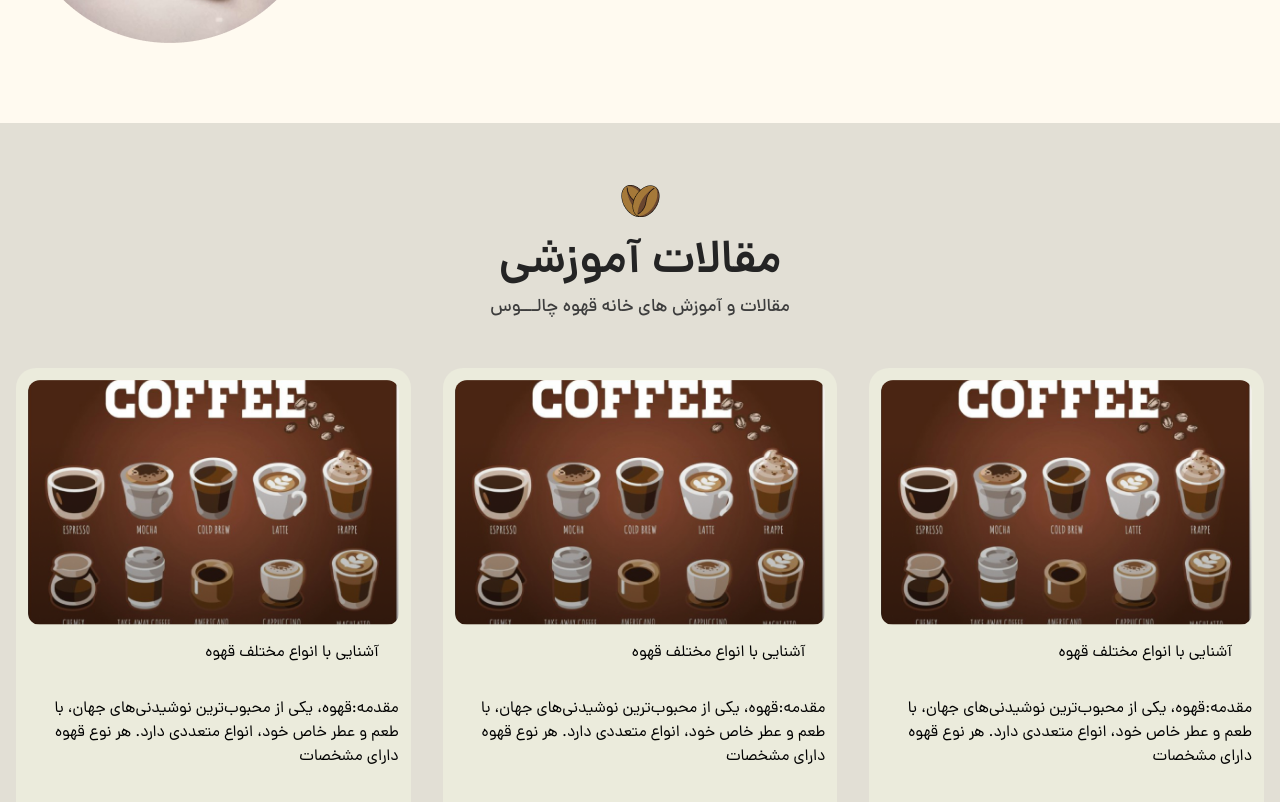
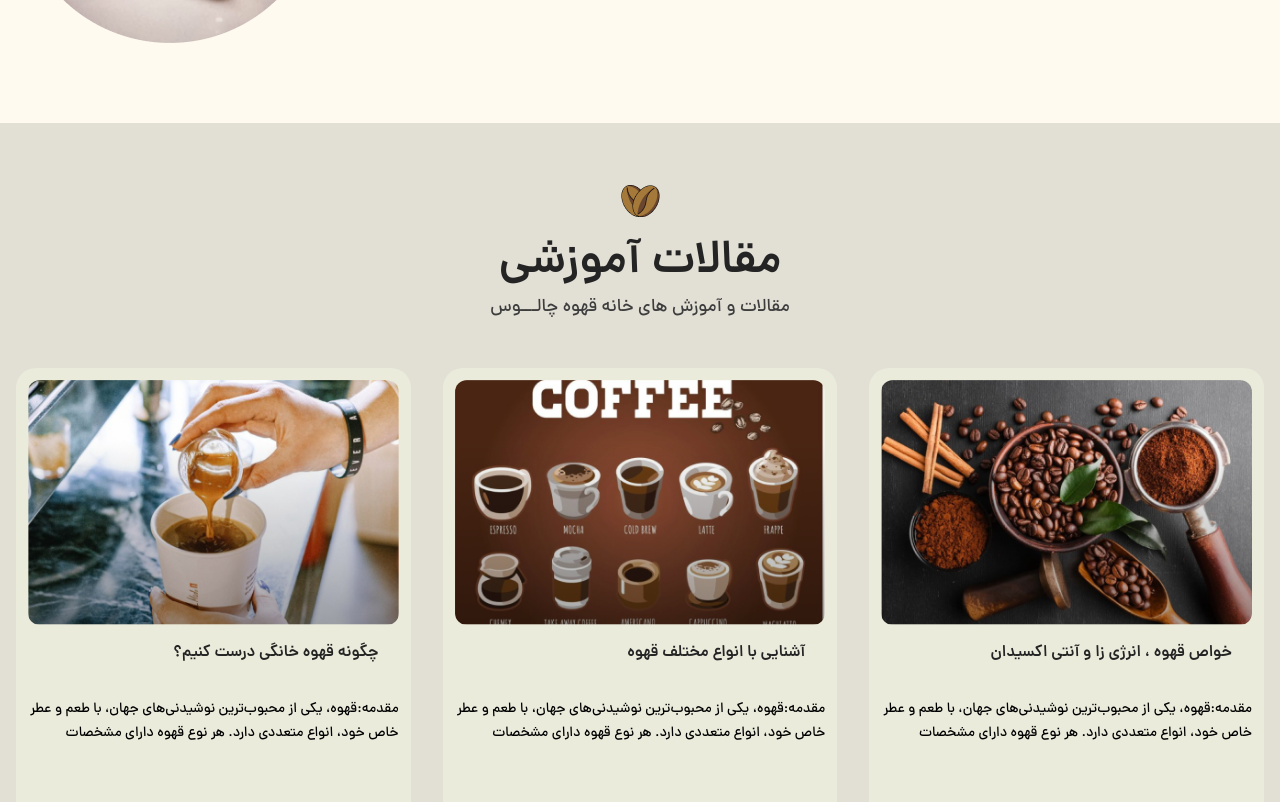
Before and after one commit to Amir-Sharafi-86/Coffe-shop, a website: page public/index.html in a window 1280 px wide. Shown: the part 4000-4802 px from the top of the page. Drawn offline with Linux system fonts and the light colour scheme.

Commit message:
edit a fontfamily and fontsize

```diff
--- a/public/index.html
+++ b/public/index.html
@@ -287,23 +287,23 @@
 
         <div class="flex gap-8 flex-wrap lg:flex-nowrap justify-center items-center">
           <div class="bg-[#EBEBDC] h-[502px] w-full md:w-[403px] rounded-[20px] p-3">
-            <img src="./imges/Section-5/Link (4).png" class="rounded-xl mb-4" alt="">
-            <p class="mr-5 mb-8">آشنایی با انواع مختلف قهوه </p>
-            <span>مقدمه:قهوه، یکی از محبوب‌ترین نوشیدنی‌های جهان، با طعم
+            <img src="./imges/Section-5/Link (6).png" class="rounded-xl mb-4" alt="">
+            <p class="mr-5 mb-8 font-DanaDemibold text-base md: text-[#242424]">خواص قهوه ، انرژی زا و آنتی اکسیدان</p>
+            <span class="text-xs md:text-[14px] font-DanaMedium">مقدمه:قهوه، یکی از محبوب‌ترین نوشیدنی‌های جهان، با طعم
               و عطر خاص خود، انواع متعددی دارد. هر نوع قهوه دارای
               مشخصات</span>
           </div>
           <div class="bg-[#EBEBDC] h-[502px] w-full md:w-[403px] rounded-[20px] p-3">
             <img src="./imges/Section-5/Link (4).png" class="rounded-xl mb-4" alt="">
-            <p class="mr-5 mb-8">آشنایی با انواع مختلف قهوه </p>
-            <span>مقدمه:قهوه، یکی از محبوب‌ترین نوشیدنی‌های جهان، با طعم
+            <p class="mr-5 mb-8 font-DanaDemibold text-base md: text-[#242424]">آشنایی با انواع مختلف قهوه </p>
+            <span class="text-xs md:text-[14px] font-DanaMedium">مقدمه:قهوه، یکی از محبوب‌ترین نوشیدنی‌های جهان، با طعم
               و عطر خاص خود، انواع متعددی دارد. هر نوع قهوه دارای
               مشخصات</span>
           </div>
           <div class="bg-[#EBEBDC] h-[502px] w-full md:w-[403px] rounded-[20px] p-3">
-            <img src="./imges/Section-5/Link (4).png" class="rounded-xl mb-4" alt="">
-            <p class="mr-5 mb-8">آشنایی با انواع مختلف قهوه </p>
-            <span>مقدمه:قهوه، یکی از محبوب‌ترین نوشیدنی‌های جهان، با طعم
+            <img src="./imges/Section-5/Link (5).png" class="rounded-xl mb-4" alt="">
+            <p class="mr-5 mb-8 font-DanaDemibold text-base md: text-[#242424]">چگونه قهوه خانگی درست کنیم؟</p>
+            <span class="text-xs md:text-[14px] font-DanaMedium">مقدمه:قهوه، یکی از محبوب‌ترین نوشیدنی‌های جهان، با طعم
               و عطر خاص خود، انواع متعددی دارد. هر نوع قهوه دارای
               مشخصات</span>
           </div>
```
Also changed, not shown: public/imges/Section-5/Gradient (1).png (deleted), public/imges/Section-5/Gradient.png (deleted), public/imges/Section-5/Link (5).png (added), public/imges/Section-5/Link (6).png (added), public/styles/app.css.
